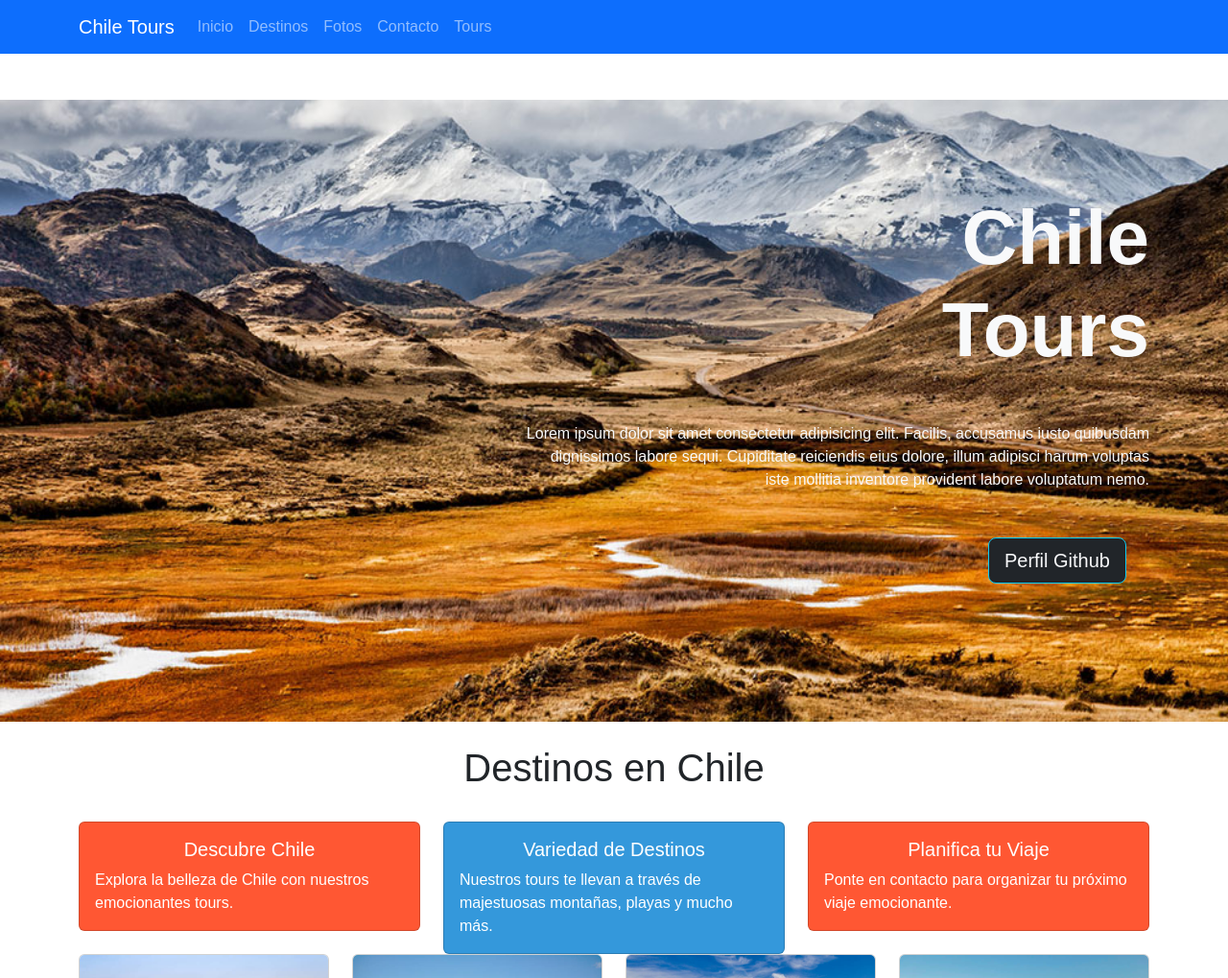
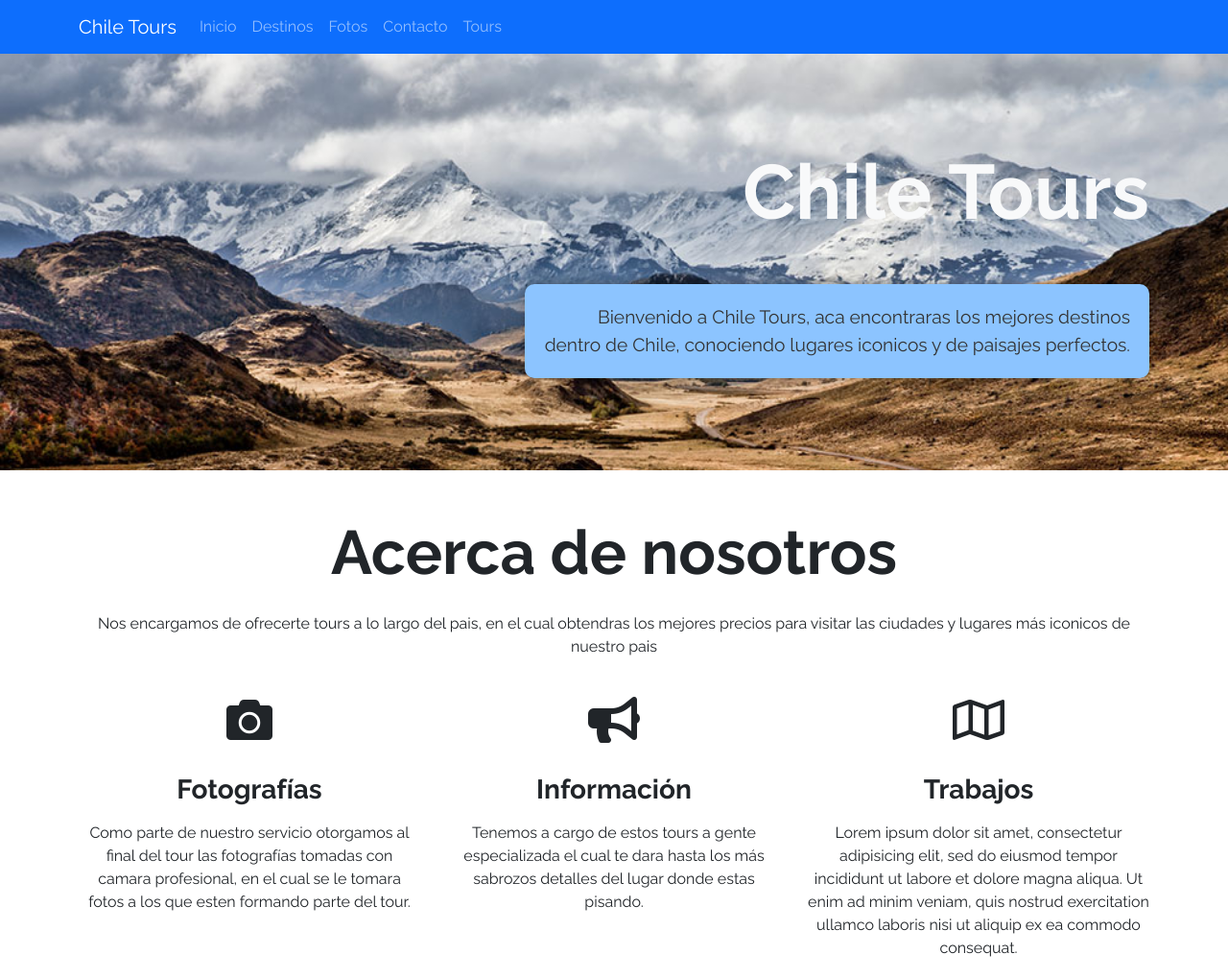
Before and after one commit to jonacovarrubia/PF-Covarrubia, a plain HTML site: page index.html in a window 1280 px wide. Shown: the top 1019 px of the page at 96% size. Drawn offline with nearby package versions, Linux system fonts and the light colour scheme.

Commit message:
Pruebas del index

```diff
--- a/index.html
+++ b/index.html
@@ -4,6 +4,9 @@
 <head>
     <meta charset="UTF-8">
     <meta name="viewport" content="width=device-width, initial-scale=1.0">
+    <link rel="preconnect" href="https://fonts.googleapis.com">
+    <link rel="preconnect" href="https://fonts.gstatic.com" crossorigin>
+    <link href="https://fonts.googleapis.com/css2?family=Raleway:wght@400;700&display=swap" rel="stylesheet">
     <link rel="apple-touch-icon" sizes="180x180" href="imagenes/favicon/apple-touch-icon.png">
     <link rel="icon" type="image/png" sizes="32x32" href="imagenes/favicon/favicon-32x32.png">
     <link rel="icon" type="image/png" sizes="16x16" href="imagenes/favicon/favicon-16x16.png">
@@ -11,6 +14,9 @@
     <meta name="description" content="Los mejores destinos que viisitar en Chile">
     <meta name="keywords" content="viajes, chile, destinos">
     <title>Chile Tours</title>
+    <link rel="stylesheet" href="https://cdnjs.cloudflare.com/ajax/libs/font-awesome/5.9.0/css/all.min.css"
+        integrity="sha512-q3eWabyZPc1XTCmF+8/LuE1ozpg5xxn7iO89yfSOd5/oKvyqLngoNGsx8jq92Y8eXJ/IRxQbEC+FGSYxtk2oiw=="
+        crossorigin="anonymous" referrerpolicy="no-referrer" />
     <link href="https://cdn.jsdelivr.net/npm/bootstrap@5.3.0/dist/css/bootstrap.min.css" rel="stylesheet">
     <link rel="stylesheet" href="css/estilos.css">
 
@@ -19,9 +25,8 @@
 </head>
 
 <body>
-
 <!-- Barra de navegación -->
-    <nav class="navbar navbar-expand-lg navbar-dark bg-primary">
+<nav class="navbar navbar-expand-lg navbar-dark bg-primary" style="margin-bottom: 0;">
     <div class="container">
         <a class="navbar-brand" href="index.html">Chile Tours</a>
         <button class="navbar-toggler" type="button" data-bs-toggle="collapse" data-bs-target="#navbarNav"
@@ -49,27 +54,59 @@
         </div>
     </div>
 </nav>
-    <header id="Hero-Section" class="text-light text-end py-5 mt-5">
+
+<!-- Encabezado -->
+<header id="Hero-Section" class="text-light text-end py-5 mt-0">
     <div class="container">
-            <div class="ms-auto col-12 col-md-7 ">
+        <div class="ms-auto col-12 col-md-7">
             <h1 class="display-1 fw-bold my-5">
-                    Chile  <br> Tours
+                Chile Tours
             </h1>
-                <p class="my-5">
-                    Lorem ipsum dolor sit amet consectetur adipisicing elit. Facilis, accusamus iusto quibusdam
-                    dignissimos labore sequi. Cupiditate reiciendis eius dolore, illum adipisci harum voluptas iste
-                    mollitia inventore provident labore voluptatum nemo.
+            <p class="my-5 fondo-para-texto">
+                Bienvenido a Chile Tours, aca encontraras los mejores destinos dentro de Chile, conociendo lugares iconicos y de paisajes perfectos.
             </p>
-                <div class="mb-5 pb-5">
-                    <a href="" target="blank">
-                        <button class="btn btn-lg btn-outline-info text-light me-4 bg-dark">Perfil Github</button>
-                    </a>
-
         </div>
     </div>
+</header>
+
+<section id="acerca-de-mi" class="container text-center my-5">
+
+
+    <h2 class="display-3 fw-bold my-4">Acerca de nosotros</h2>
+
+    <p class="my-4">
+        Nos encargamos de ofrecerte tours a lo largo del pais, en el cual obtendras los mejores precios para visitar las ciudades y lugares más iconicos de nuestro pais
+    </p>
+
+
+    <div class="row">
+        <div class="col-12 col-md-4">
+            <i class="fas fa-camera fa-3x my-3"></i>
+            <h3 class="my-3 fw-bold">Fotografías</h3>
+            <p class="my-3">
+                Como parte de nuestro servicio otorgamos al final del tour las fotografías tomadas con camara profesional, en el cual se le tomara fotos a los que esten formando parte del tour.
+            </p>
         </div>
+        <div class="col-12 col-md-4">
+            <i class="fas fa-bullhorn fa-3x my-3"></i>
+            <h3 class="my-3 fw-bold">Información</h3>
+            <p class="my-3">
+                Tenemos a cargo de estos tours a gente especializada el cual te dara hasta los más sabrozos detalles del lugar donde estas pisando.
+            </p>
+        </div>
+        <div class="col-12 col-md-4">
+            <i class="far fa-map fa-3x my-3"></i>
+            <h3 class="my-3 fw-bold">Trabajos</h3>
+            <p class="my-3">
+                Lorem ipsum dolor sit amet, consectetur adipisicing elit, sed do
+                eiusmod tempor incididunt ut labore et dolore magna aliqua. Ut enim
+                ad minim veniam, quis nostrud exercitation ullamco laboris nisi ut
+                aliquip ex ea commodo consequat.
+            </p>
+        </div>
+    </div>
+</section>
 
-    </header>
     <div class="container mt-4">
         <h1 class="text-center">Destinos en Chile</h1>
         <div class="row">
@@ -170,17 +207,7 @@
     <script src="https://code.jquery.com/jquery-3.6.0.min.js"></script>
     <script src="https://cdn.jsdelivr.net/npm/bootstrap@5.3.0/dist/js/bootstrap.bundle.min.js"></script>
 
-    <!-- Animación de cambio de color de fondo -->
-    <script>
-        // verificacion de scroll
-        window.addEventListener('scroll', function () {
-            if (window.scrollY > 25) {
-                document.body.classList.add('scroll-background');
-            } else {
-                document.body.classList.remove('scroll-background');
-            }
-        });
-    </script>
+
 </body>
 
 </html>
--- a/sass/estilos.scss
+++ b/sass/estilos.scss
@@ -142,3 +142,19 @@ h1:hover {
 body {
   font-family: "Raleway", sans-serif;
 }
+
+
+.fondo-para-texto {
+  background-color: hwb(211 55% 0%);
+  padding: 20px;
+  border-radius: 10px;
+  box-shadow: 0 0 10px rgba(0, 0, 0, 0.3);
+  color: #333;
+  font-size: 1.2rem;
+  transition: background-color 0.3s; /* Agrega una transición suave al cambio de color*/
+
+  &:hover {
+    background-color: #0d75e5; /* Cambia el color de fondo en hover */
+    color: #fff; /* Cambia el color del texto en hover */
+  }
+}
```
Also changed, not shown: paginas/contacto.html (+1 -11 lines), paginas/destinos.html (+0 -11 lines), paginas/fotos.html (+1 -11 lines), paginas/tours.html (+0 -11 lines), css/estilos.css, 1 other file. Lines whose indentation alone changed are shown as unchanged.
